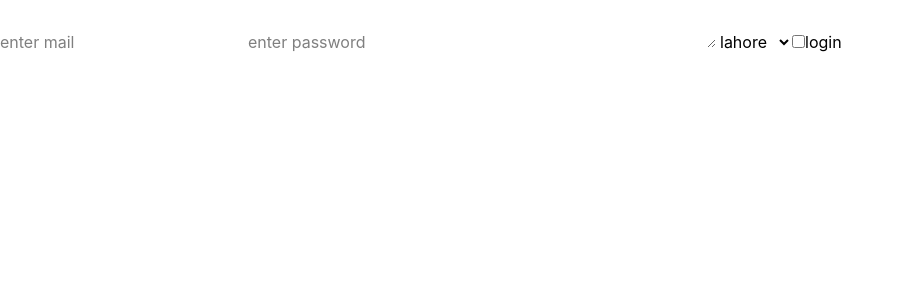
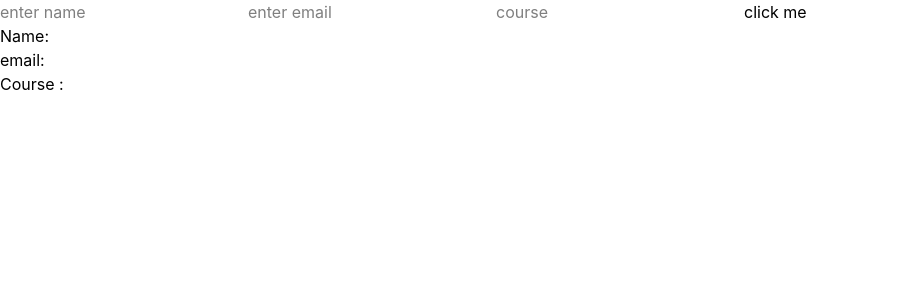
Before and after one commit to MuhammadHamid89/project, a React (Vite) app: page / in a window 1280 px wide. Shown: the top 300 px of the page, without its empty margins (0-903 px from the left). Built offline with nearby package versions, Linux system fonts and the light colour scheme.

Commit message:
form practice

```diff
--- a/src/Components/ReactForm.jsx
+++ b/src/Components/ReactForm.jsx
@@ -12,43 +12,90 @@
 // }
 // export default ReactForm
 
+
+// react form
+// import { useState } from "react";
+// export default function ReactForm(){
+//     const[email,setEmail]=useState('')
+//     const[password,setPassword]=useState('')
+//     const[message,setMessage]=useState('')
+//     const[city,setCity]=useState('')
+//     const[agree,setAgree]=useState(false)
+
+//     const handleSubmit=(e)=>{
+//         console.log(e)    // refresh sy rokta hain
+//         e.preventDefault();
+//         console.log({email,password,message,city,agree})
+//     }
+//     // hum isko bi use kr skty hain
+//     // function handleSubmit(e){
+//     //     e.preventDefault();
+//     //     console.log({email,password})
+//     //}
+
+//     return(
+//         <>
+//         <form onSubmit={handleSubmit}>
+//             <input type="email" placeholder="enter mail" value={email} onChange={(e)=>setEmail(e.target.value)} />
+//             <input type="password" placeholder="enter password" value={password} onChange={(e)=>setPassword(e.target.value)} />
+//             <textarea name="message" value={message} onChange={(e)=>setMessage(e.target.value)}></textarea>
+//             <select value={city} onChange={(e)=>setCity(e.target.value)}>
+//                 <option>lahore</option>
+//                 <option>karachi</option>
+//             </select>
+//             <input type="checkbox" checked={agree} onChange={(e)=>setAgree(e.target.value)} />
+
+
+
+//             <button type="submit">login</button>
+
+
+//         </form>
+//         </>
+//     )
+// }
+
+
+// oper hum ny kafi state banae thi onko handle is trha kry gy
 import { useState } from "react";
 export default function ReactForm(){
-    const[email,setEmail]=useState('')
-    const[password,setPassword]=useState('')
-    const[message,setMessage]=useState('')
-    const[city,setCity]=useState('')
-    const[agree,setAgree]=useState(false)
+    const[form, setForm]=useState({
+        name:'',
+        email:'',
+        course:'',
+    })
+    const handleChange=(e)=>{
+        console.log(e.target.name)
+        console.log(e.target.value)
+        const{name,value}=e.target;
+        setForm({
+            ...form,[name]:value
+        })
+    }
 
+    // condition apni mrzi sy pass ki hain
     const handleSubmit=(e)=>{
-        console.log(e)    // refresh sy rokta hain
         e.preventDefault();
-        console.log({email,password,message,city,agree})
+        if(!form.name || !form.email || !form.course){
+            alert('please fill all inputs')
+            return;
+        }
+        alert('form submit successfully')
+        console.log(form)
     }
-    // hum isko bi use kr skty hain
-    // function handleSubmit(e){
-    //     e.preventDefault();
-    //     console.log({email,password})
-    //}
-
     return(
         <>
         <form onSubmit={handleSubmit}>
-            <input type="email" placeholder="enter mail" value={email} onChange={(e)=>setEmail(e.target.value)} />
-            <input type="password" placeholder="enter password" value={password} onChange={(e)=>setPassword(e.target.value)} />
-            <textarea name="message" value={message} onChange={(e)=>setMessage(e.target.value)}></textarea>
-            <select value={city} onChange={(e)=>setCity(e.target.value)}>
-                <option>lahore</option>
-                <option>karachi</option>
-            </select>
-            <input type="checkbox" checked={agree} onChange={(e)=>setAgree(e.target.value)} />
+        <input type="text" name="name" placeholder="enter name" value={form.value} onChange={handleChange} />
+        <input type="email" name="email" placeholder="enter email" value={form.value}  onChange={handleChange}/>
+        <input type="text" name="course" placeholder="course" value={form.value} onChange={handleChange} />
+        <button type="submit">click me</button>
+        </form>
 
 
-
-            <button type="submit">login</button>
-
-
-        </form>
+        <p>Name:{form.name}</p>
+        <p>email:{form.email}</p>
+        <p> Course :{form.course}</p>
         </>
     )
 }
```
